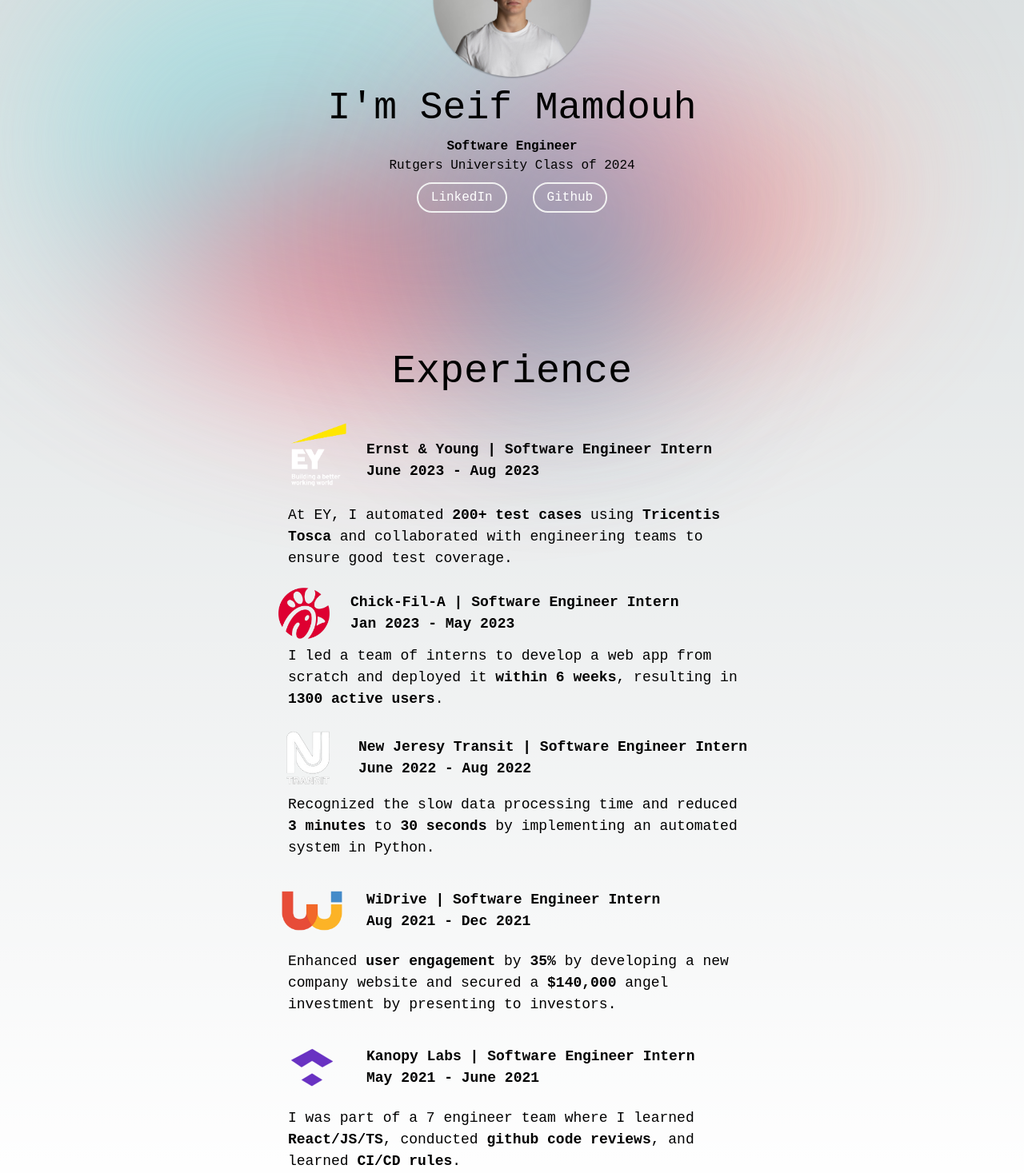
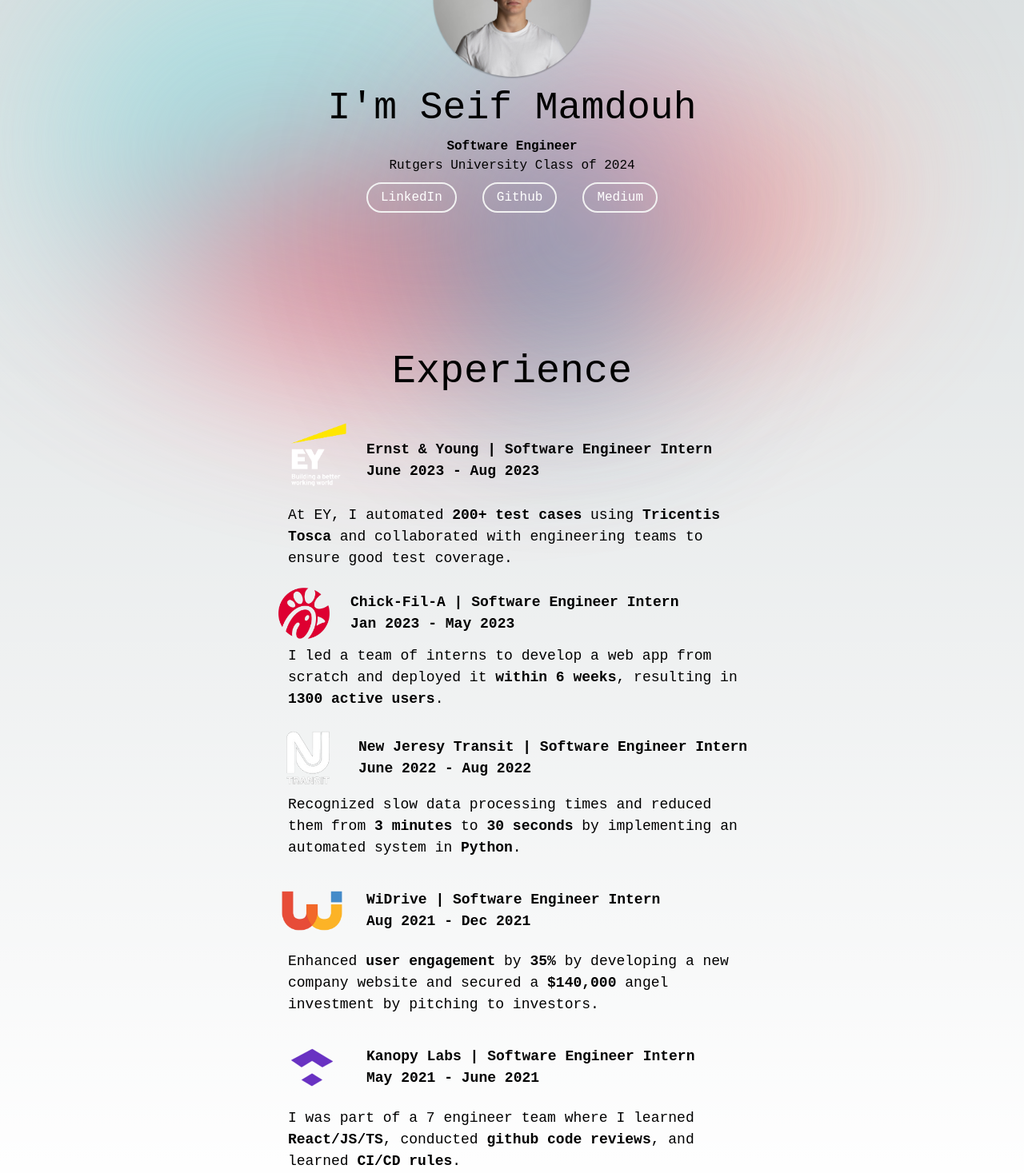
Before and after one commit to Seif-Mamdouh/seif-personal-website, a Next.js app: page / in a window 1280 px wide. Shown: the part 233-1700 px from the top of the page at 80% size. Built offline with nearby package versions, Linux system fonts and the light colour scheme.

Commit message:
added medium link

```diff
--- a/app/components/Nav.tsx
+++ b/app/components/Nav.tsx
@@ -14,6 +14,9 @@
           <li>
             <Link href="https://github.com/seif-mamdouh">Github</Link>
           </li>
+          <li>
+            <Link href="https://medium.com/@seifmamdouh7878">Medium</Link>
+          </li>
         </ul>
       </nav>
     );
--- a/app/experience/page.tsx
+++ b/app/experience/page.tsx
@@ -43,7 +43,7 @@
           June 2022 - Aug 2022
         </div>
         <div className="experience-description">
-          Recognized the slow data processing time and reduced <strong> 3 minutes </strong> to <strong> 30 seconds </strong> by implementing an automated system in Python.</div>
+          Recognized slow data processing times and reduced them from <strong>3 minutes</strong> to <strong>30 seconds</strong> by implementing an automated system in <strong>Python</strong>.</div>
       </div>
 
       {/* WiDrive */}
@@ -55,7 +55,7 @@
           Aug 2021 - Dec 2021
         </div>
         <div className="experience-description">
-          Enhanced <strong> user engagement </strong> by <strong> 35% </strong> by developing a new company website and secured a <strong> $140,000 </strong> angel investment by presenting to investors.
+          Enhanced <strong> user engagement </strong> by <strong> 35% </strong> by developing a new company website and secured a <strong> $140,000 </strong> angel investment by pitching to investors.
         </div>
       </div>
 
```
